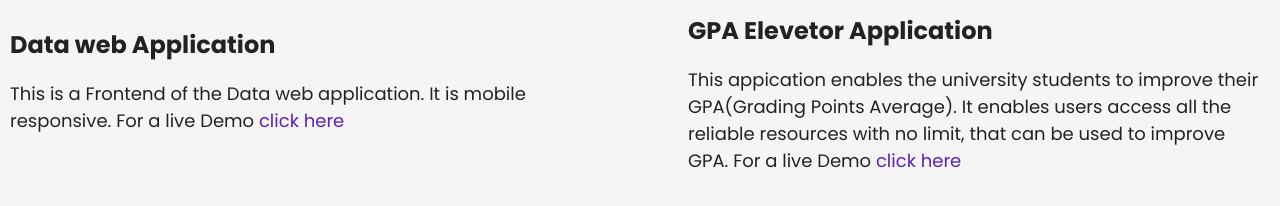
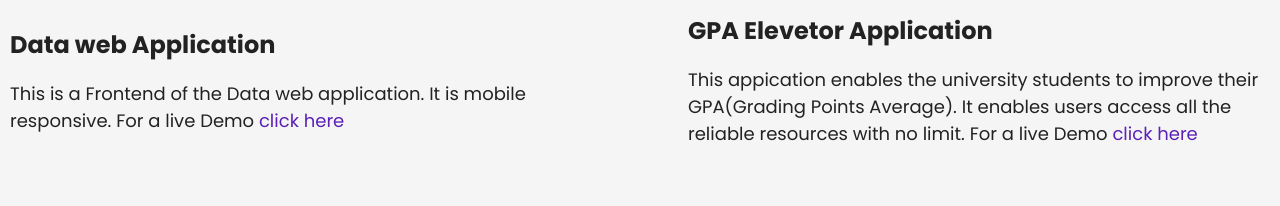
Before and after one commit to kalema1/myPortfolio, a React (Vite) app: page / in a window 1280 px wide. Shown: the part 1759-1965 px from the top of the page. Built offline with nearby package versions, Linux system fonts and the light colour scheme.

Commit message:
update the data file
-updated the data file. Removed the excess and redundant infomation from
the array.

```diff
--- a/src/data/data.js
+++ b/src/data/data.js
@@ -11,7 +11,7 @@ export const projectDataList = [
     id: 2,
     title: "GPA Elevetor Application",
     description:
-      "This appication enables the  university students to improve their GPA(Grading Points Average). It enables users access all the reliable resources with no limit, that can be used to improve GPA. For a live Demo",
+      "This appication enables the  university students to improve their GPA(Grading Points Average). It enables users access all the reliable resources with no limit. For a live Demo",
     image: "gpa.PNG",
     projectDemoLink: "https://gpa-elavator.firebaseapp.com/",
   },
```
